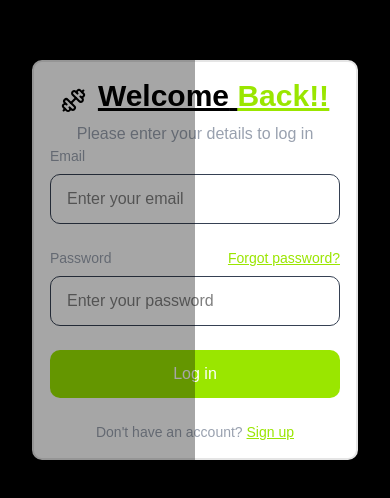
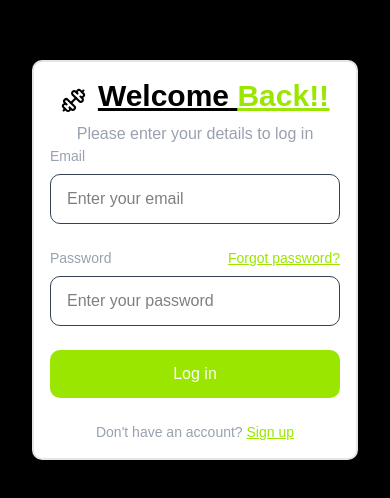
Before and after one commit to karthikeyamadhavan123/GymLink, a React (Vite) app in the folder client/: page /api/auth/login in a window 390 px wide. Shown: the part 162-660 px from the top of the page. Built offline with nearby package versions, Linux system fonts and the light colour scheme; no server answers; a web font is replaced by a local one.

Commit message:
completed changes

```diff
--- a/client/src/Forms/Login.tsx
+++ b/client/src/Forms/Login.tsx
@@ -75,7 +75,7 @@ const LoginForm = () => {
                         className="w-full h-full object-cover"
                     />
                 </div>
-                <div className="absolute inset-0 w-1/2 bg-black opacity-35 sm:hidden lg:block"></div>
+                <div className="absolute inset-0 w-1/2 bg-black opacity-35 sm:hidden lg:block xs:hidden"></div>
                 {/* Right side - Login form */}
                 <div className="w-full md:w-1/2 flex items-center justify-center bg-black p-8">
                     <motion.div
```
Also changed, not shown: 1 other file (tests, documents, lock files or other folders).
